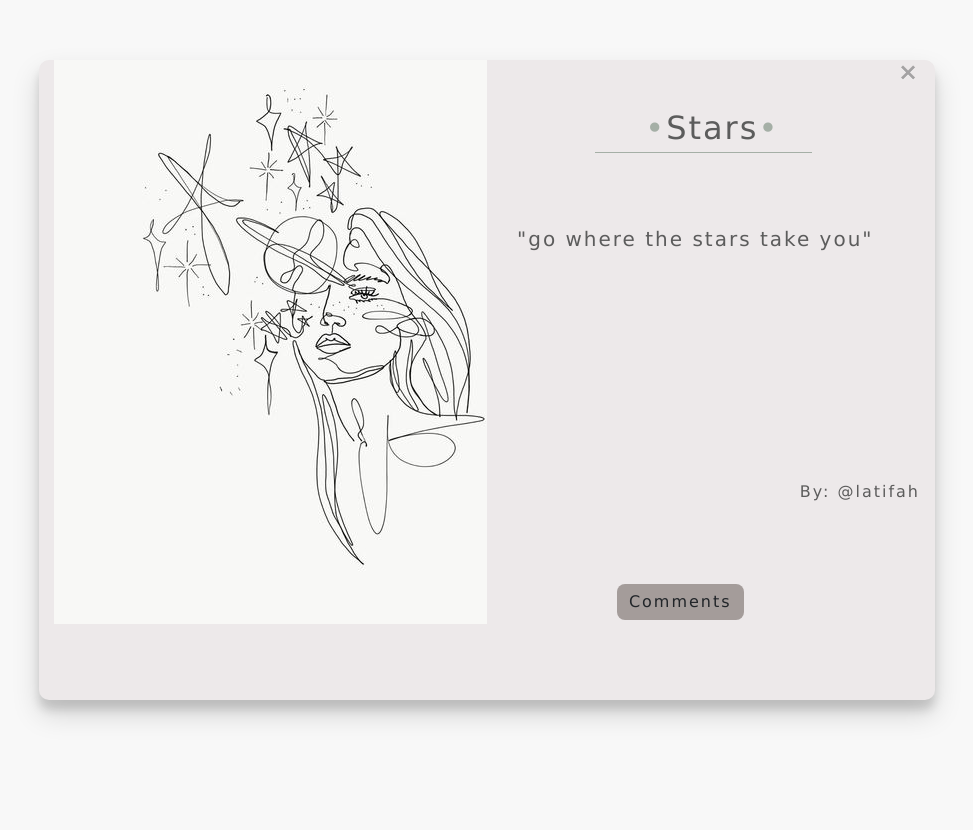
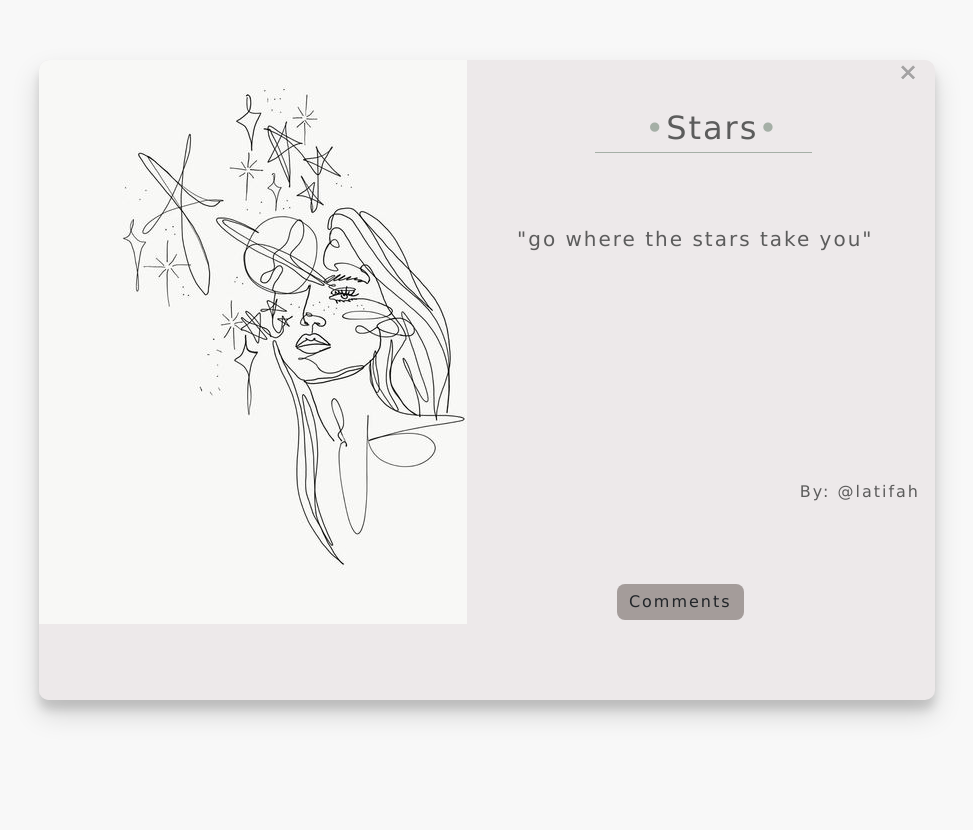
Before and after one commit to rihammastour/RAQASH, a PHP site: page /viewArtWork1.html in a window 1280 px wide. Shown: the whole page, without its empty margins (153-1126 px from the left). Run offline with PHP 8.4, Linux system fonts and the light colour scheme; some libraries are stand-ins or nearby versions.

Commit message:
some changes

```diff
--- a/CSS/viewArtWork1.css
+++ b/CSS/viewArtWork1.css
@@ -46,13 +46,14 @@
     width: 50%;
     height:100%;
     background:#ede9ea ;
-
+    margin-left: -20px;
     overflow: hidden;
 
 
   }
 
-  .container .left img , .container .right img{
+  .container .left img {
+
    position:relative;
    /* top: 0px;
    left: 0px; */
```
